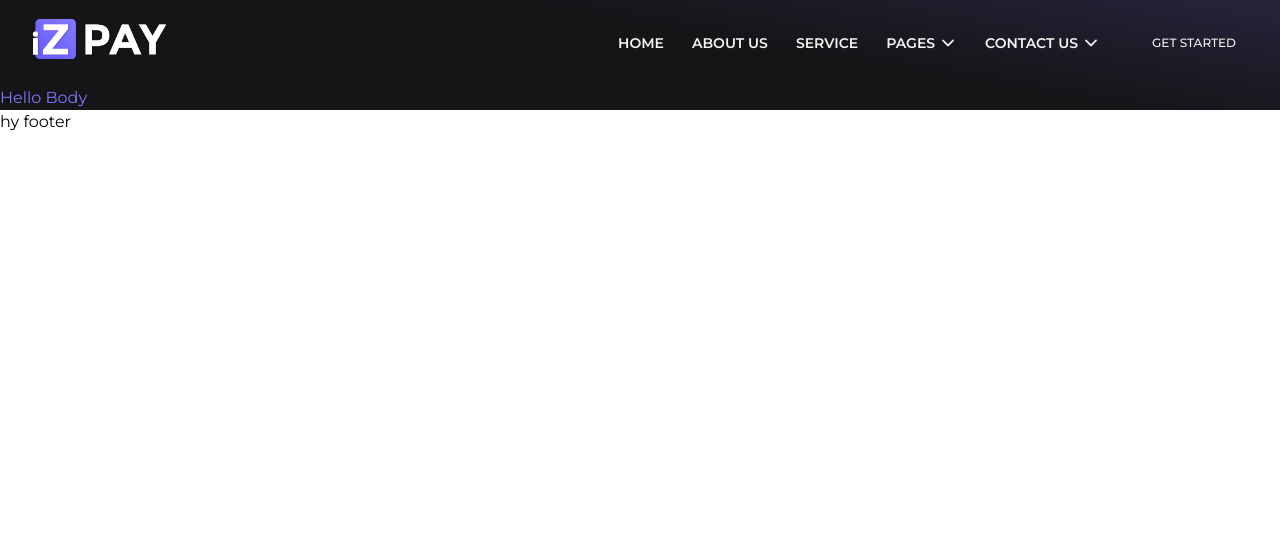
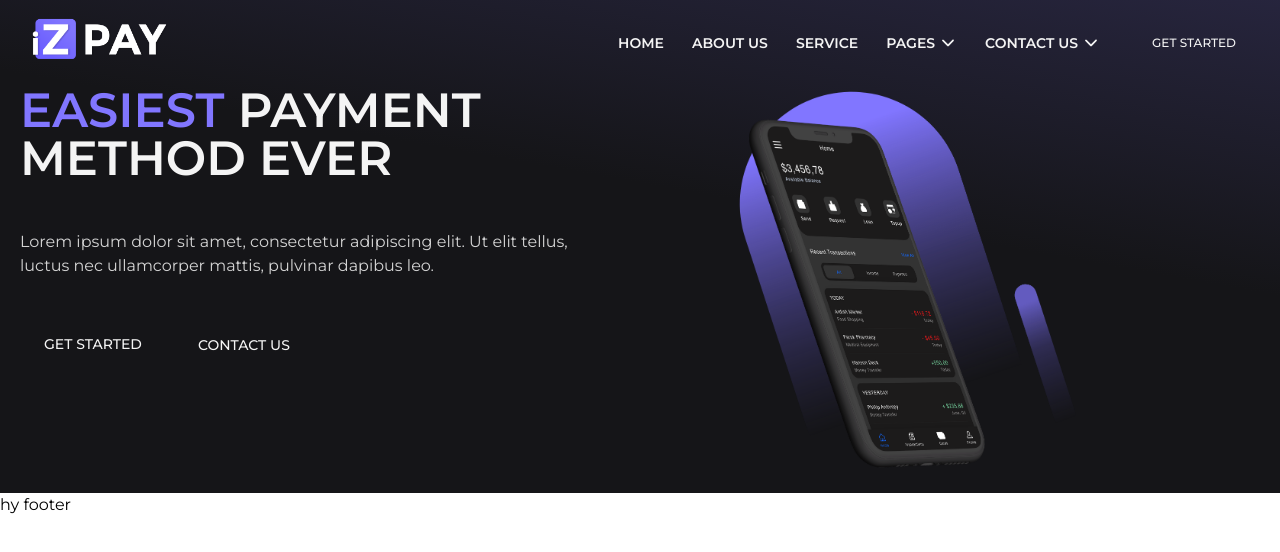
Before and after one commit to programmerrafi/i-zpay-with-next-js, a Next.js app: page / in a window 1280 px wide. Shown: the top 552 px of the page. Built offline with nearby package versions, Linux system fonts and the light colour scheme.

Commit message:
navbar done

```diff
--- /dev/null
+++ b/app/components/Home/HeroHome.js
@@ -0,0 +1,43 @@
+import React from "react";
+import Button from "../shared/Button";
+import Image from "next/image";
+
+function HeroHome() {
+  return (
+    <div className="bg-blackSecondary relative -mt-24 pt-24 ">
+      <div className="elementor"></div>
+      <div className="flex gap-10 container">
+        {/* Left Info */}
+        <div className="relative z-50">
+          <h1 className="text-5xl font-semibold text-colorWhite mb-12">
+            <span className="text-colorText">EASIEST </span>PAYMENT <br />
+            METHOD EVER
+          </h1>
+          <p className="text-base text-whiteGray">
+            Lorem ipsum dolor sit amet, consectetur adipiscing elit. Ut elit
+            tellus,
+            <br /> luctus nec ullamcorper mattis, pulvinar dapibus leo.
+          </p>
+          {/* Button */}
+          <div className="flex gap-8 items-center py-10">
+            <Button title="GET STARTED" text="14px" />
+            <h3 className="text-sm font-medium hover:text-colorText cursor-pointer text-colorWhite">
+              CONTACT US
+            </h3>
+          </div>
+        </div>
+        {/* Right Images */}
+        <div className="relative">
+          <Image
+            src="/images/home-img-big.png"
+            width="600"
+            height="400"
+            objectFit="contain"
+          />
+        </div>
+      </div>
+    </div>
+  );
+}
+
+export default HeroHome;
--- a/app/layout/Navbar/Navbar.js
+++ b/app/layout/Navbar/Navbar.js
@@ -3,7 +3,7 @@ import NavLi from "./NavLi/NavLi";
 import DropDownLI from "./NavLi/DropDown/DropDownLI";
 import Image from "next/image";
 import Link from "next/link";
-import Button from "../../shared/Button";
+import Button from "../../components/shared/Button";
 
 const Navbar = () => {
   const [show, setShow] = useState("");
--- a/pages/index.js
+++ b/pages/index.js
@@ -1,15 +1,9 @@
-import Head from "next/head";
+import HeroHome from "../app/components/Home/HeroHome";
 
 export default function Home() {
   return (
-    <div className="bg-blackSecondary relative -mt-24 pt-24 ">
-      <div className="elementor"></div>
-      <Head>
-        <title>Create Next App</title>
-        <meta name="description" content="Generated by create next app" />
-        <link rel="icon" href="/favicon.ico" />
-      </Head>
-      <h1 className="text-colorText relative z-50">Hello Body</h1>
-    </div>
+    <>
+      <HeroHome />
+    </>
   );
 }
--- a/tailwind.config.js
+++ b/tailwind.config.js
@@ -11,7 +11,7 @@ module.exports = {
         bgMain: "#151518",
         colorPrimary: "#6EC1E4",
         colorSecondary: "#54595F",
-        colorText: "#7A7A7A",
+        colorGray1: "#7A7A7A",
         colorAccent: "#61CE70",
         colorWhite: "#F4F4F4",
         blackPrimary: "#030304",
```
Also changed, not shown: app/components/shared/Button/index.js (renamed from app/shared/Button/index.js).
